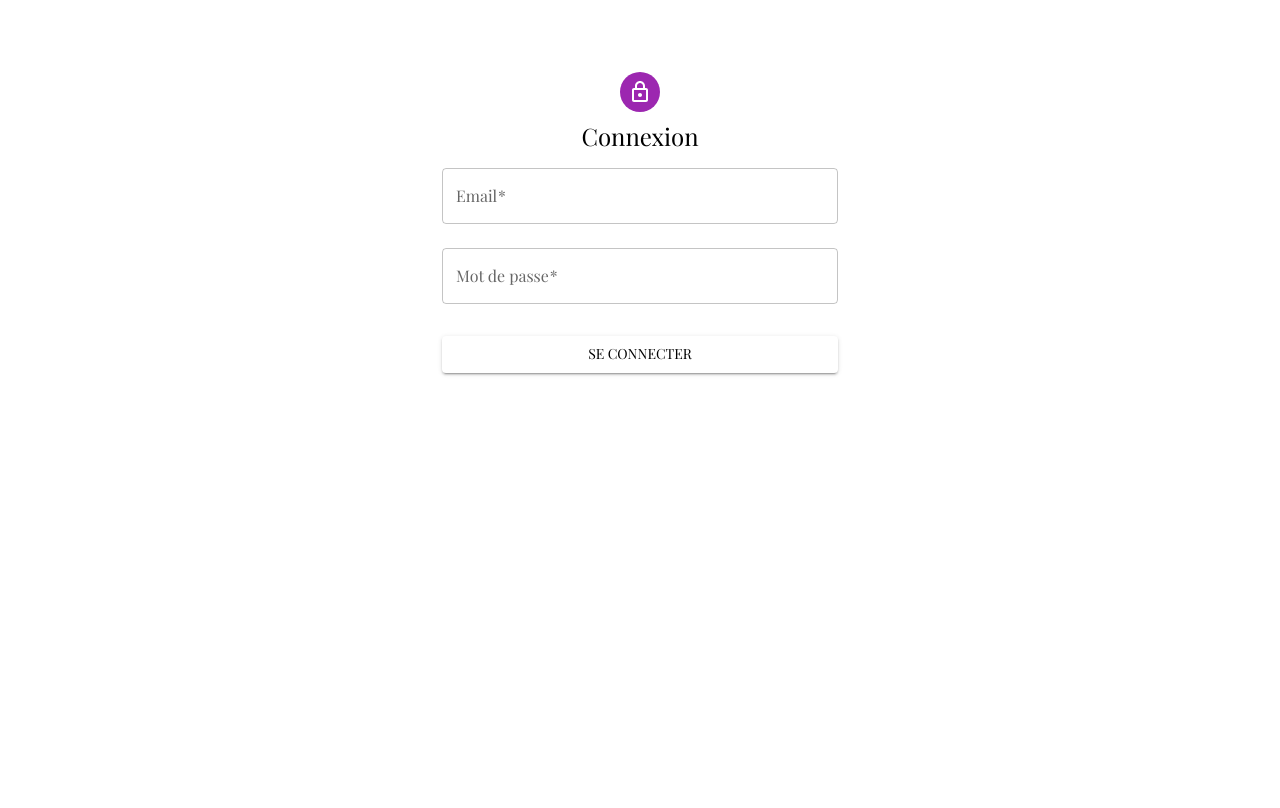
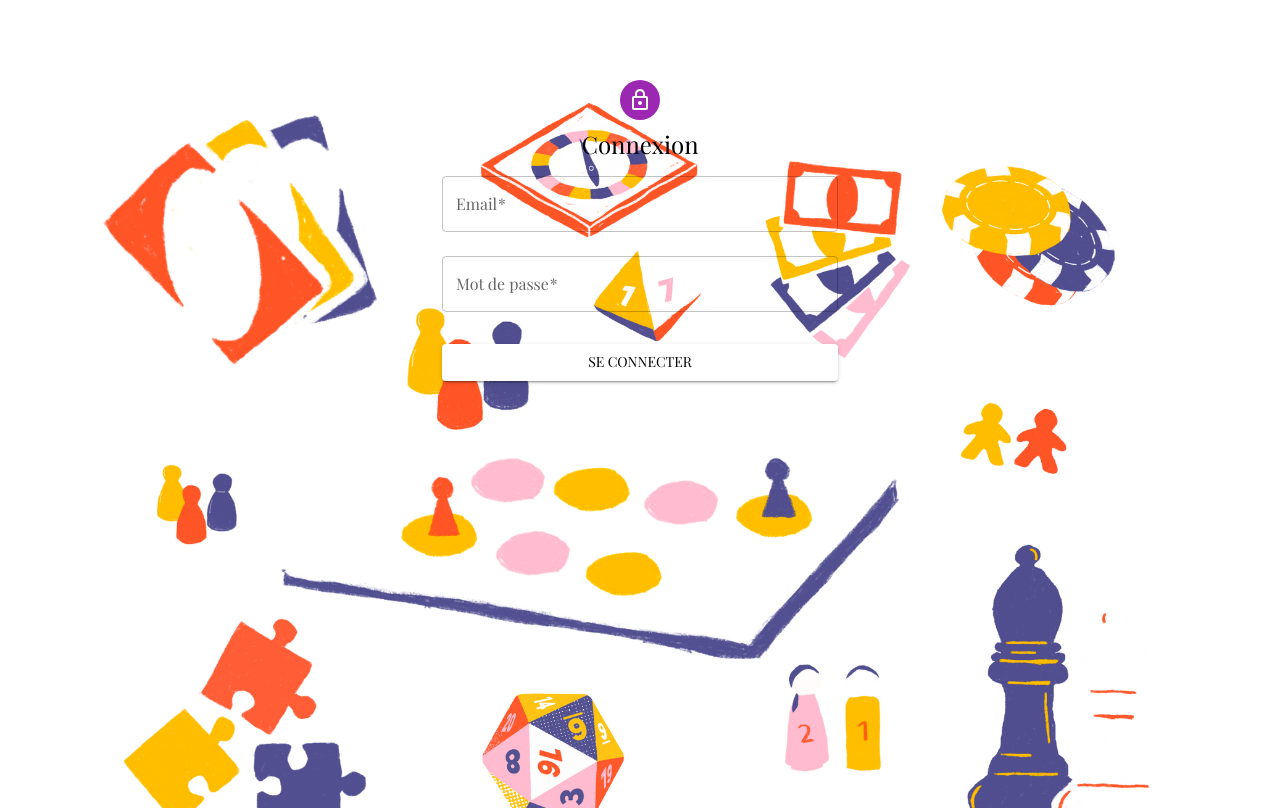
Before and after one commit to AnaisVlr/Velcker_Correia-Mateus_Front, a React (Create React App) app: page / in a window 1280 px wide. Built offline with nearby package versions, Linux system fonts and the light colour scheme.

Commit message:
Ajoute un background sur la page de connexion et l'accueil

```diff
--- a/src/components/HomePage.tsx
+++ b/src/components/HomePage.tsx
@@ -1,3 +1,4 @@
+import '../styles/HomePage.css';
 import '../styles/Home.css';
 import '../styles/App.css';
 import React from 'react'
@@ -77,7 +78,7 @@ export default function HomePage() {
 
   if(isConnected){
     return (
-      <>
+      <div className='homePage'>
         <Box sx={{ display: 'flex', alignItems: 'center', justifyContent : 'flex-end', textAlign: 'center' }}>
           <div>
             <Stack
@@ -116,17 +117,18 @@ export default function HomePage() {
           <Link to="/benevoles">Bénévoles</Link>
           </div>
         </Stack>
-      </>
+      </div>
     )
   }else{
     return (
+      <div className="homePage">
         <Container component="main" maxWidth="xs">
           <Box
             component="form"
             onSubmit={handleSubmitSignIn}
             noValidate
             sx={{
-            marginTop: 8,
+              paddingTop: 8,
               display: 'flex',
               flexDirection: 'column',
               alignItems: 'center',
@@ -174,6 +176,7 @@ export default function HomePage() {
           }
           </Box>
         </Container>
+      </div>
     )
   }
 }
--- /dev/null
+++ b/src/styles/HomePage.css
@@ -0,0 +1,11 @@
+html, body, #root {
+  height: 100%;
+}
+.homePage {
+  width: 100%;
+  height: 100%;
+  margin: 0;
+  background-image: url("../../public/images/background.png");
+  background-size: cover;
+  background-repeat: no-repeat;
+}
```
Also changed, not shown: public/images/background.png (added). Lines whose indentation alone changed are shown as unchanged.
